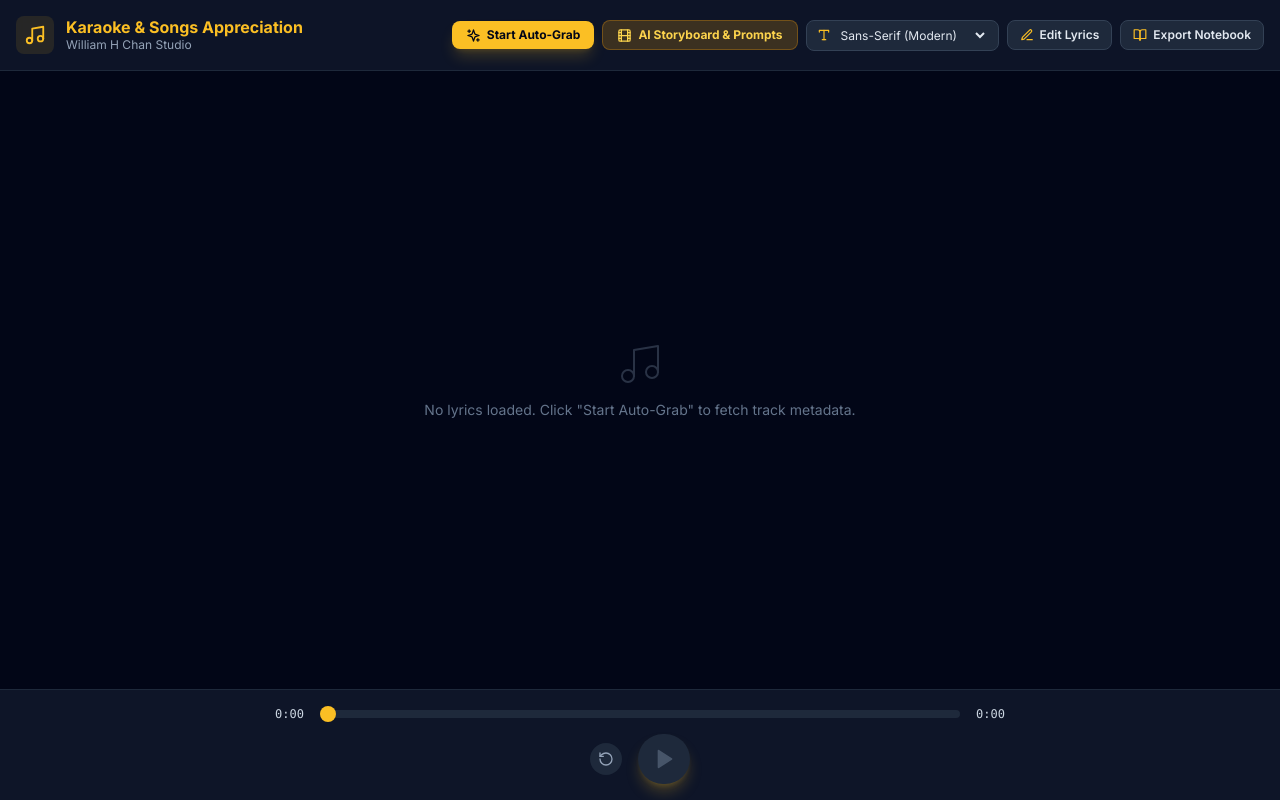
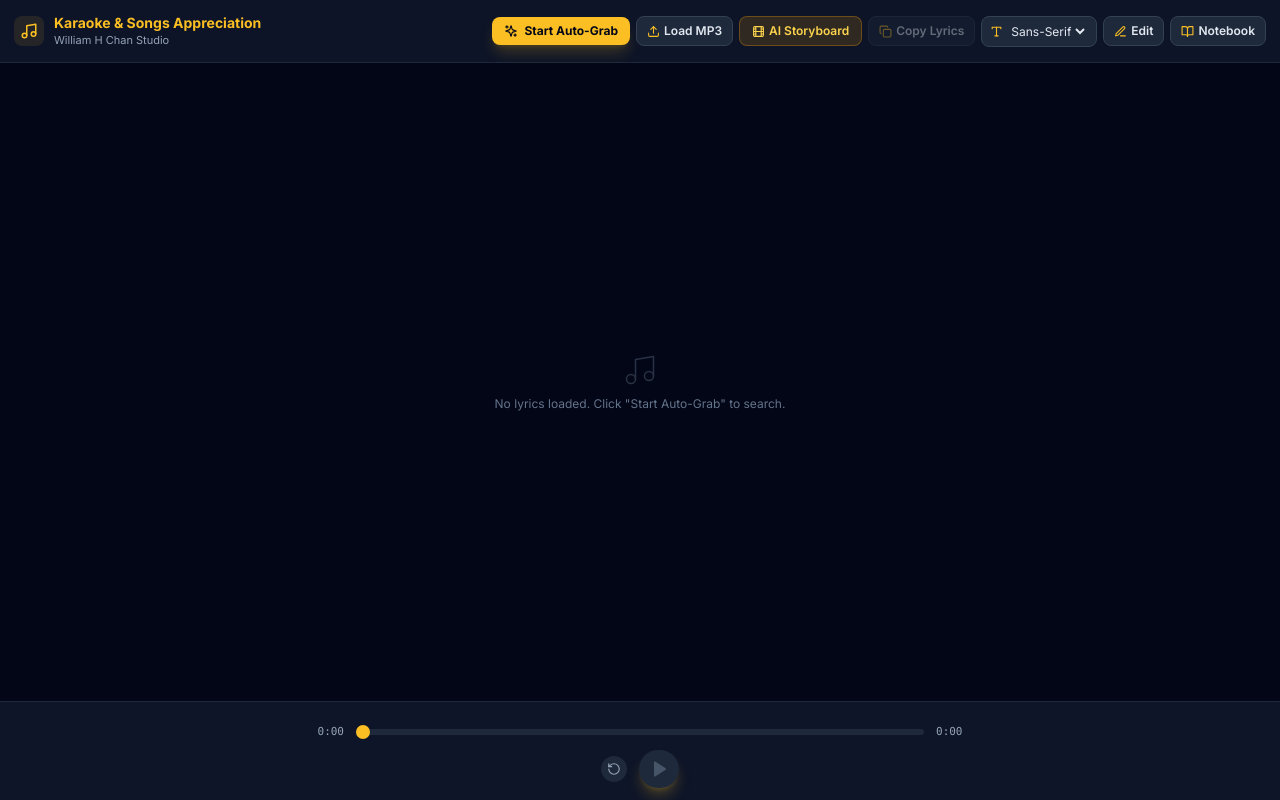
Before and after one commit to williamchan23810-art/lyrics-engine-backend, a React (Vite) app: page / in a window 1280 px wide. Built offline with nearby package versions, Linux system fonts and the light colour scheme.

Commit message:
Update LyricsEnginePlayer.jsx

```diff
--- a/src/LyricsEnginePlayer.jsx
+++ b/src/LyricsEnginePlayer.jsx
@@ -1,6 +1,6 @@
 // src/LyricsEnginePlayer.jsx
 import React, { useState, useRef, useEffect, useCallback } from 'react';
-import { Play, Pause, Film, Edit3, Type, Music, BookOpen, Check, Sparkles, RotateCcw } from 'lucide-react';
+import { Play, Pause, Film, Edit3, Type, Music, BookOpen, Check, Sparkles, Upload, Copy, RotateCcw } from 'lucide-react';
 import StoryboardModal from './StoryboardModal';
 import LyricsEditorModal from './LyricsEditorModal';
 import AutoGeneratorModal from './AutoGeneratorModal';
@@ -17,14 +17,17 @@ const LyricsEnginePlayer = ({
   const [duration, setDuration] = useState(0);
   const [fontStyle, setFontStyle] = useState('sans');
 
-  // Modal State Controls
+  // Modal & Clipboard Controls
   const [isStoryboardOpen, setIsStoryboardOpen] = useState(false);
   const [isEditorOpen, setIsEditorOpen] = useState(false);
   const [isAutoGrabOpen, setIsAutoGrabOpen] = useState(false);
   const [copiedNotebook, setCopiedNotebook] = useState(false);
+  const [copiedRawLyrics, setCopiedRawLyrics] = useState(false);
 
+  const audioRef = useRef(null);
   const scrollContainerRef = useRef(null);
   const activeLyricRef = useRef(null);
+  const fileInputRef = useRef(null);
   const virtualTimerRef = useRef(null);
 
   useEffect(() => {
@@ -33,15 +36,21 @@ const LyricsEnginePlayer = ({
     }
   }, [initialTrackData]);
 
-  // High-Precision Virtual Metronome Clock (Decoupled from local audio files)
+  // Dual-Engine Play / Pause Controller (Handles both real audio and virtual metronome)
   const togglePlayPause = () => {
     if (isPlaying) {
+      if (audioRef.current && trackData?.audioUrl) {
+        audioRef.current.pause();
+      }
       if (virtualTimerRef.current) {
         clearInterval(virtualTimerRef.current);
       }
       setIsPlaying(false);
     } else {
-      const tickRate = 50; // ms interval for smooth 20fps timeline scrub
+      if (audioRef.current && trackData?.audioUrl) {
+        audioRef.current.play().catch((e) => console.warn("Audio playback blocked:", e));
+      } else {
+        const tickRate = 50; // 50ms tick for smooth timeline progression
         virtualTimerRef.current = setInterval(() => {
           setCurrentTime((prev) => {
             const maxDur = duration || 240;
@@ -54,28 +63,61 @@ const LyricsEnginePlayer = ({
             return next;
           });
         }, tickRate);
+      }
       setIsPlaying(true);
     }
   };
 
   const handleResetTimeline = () => {
     if (virtualTimerRef.current) clearInterval(virtualTimerRef.current);
+    if (audioRef.current && trackData?.audioUrl) {
+      audioRef.current.currentTime = 0;
+      audioRef.current.pause();
+    }
     setIsPlaying(false);
     setCurrentTime(0);
   };
 
-  // Virtual clock cleanup on unmount
   useEffect(() => {
     return () => {
       if (virtualTimerRef.current) clearInterval(virtualTimerRef.current);
     };
   }, []);
 
+  const handleTimeUpdate = () => {
+    if (audioRef.current && trackData?.audioUrl) {
+      setCurrentTime(audioRef.current.currentTime);
+    }
+  };
+
+  const handleLoadedMetadata = () => {
+    if (audioRef.current && audioRef.current.duration) {
+      setDuration(audioRef.current.duration);
+    }
+  };
+
   const handleSeek = (timeInSec) => {
     setCurrentTime(timeInSec);
+    if (audioRef.current && trackData?.audioUrl) {
+      audioRef.current.currentTime = timeInSec;
+    }
   };
 
-  // Synchronizer: Finds active lyric line index by timestamp
+  const handleAudioFileUpload = (e) => {
+    const file = e.target.files?.[0];
+    if (file) {
+      if (virtualTimerRef.current) clearInterval(virtualTimerRef.current);
+      const customAudioUrl = URL.createObjectURL(file);
+      setTrackData((prev) => ({
+        ...prev,
+        audioUrl: customAudioUrl
+      }));
+      setIsPlaying(false);
+      setCurrentTime(0);
+      e.target.value = '';
+    }
+  };
+
   const getCurrentLyricIndex = useCallback(() => {
     if (!trackData?.lyrics || trackData.lyrics.length === 0) return -1;
     let index = -1;
@@ -92,7 +134,6 @@ const LyricsEnginePlayer = ({
 
   const currentLyricIdx = getCurrentLyricIndex();
 
-  // Auto-Center Active Lyric with smooth vertical scrolling
   useEffect(() => {
     if (activeLyricRef.current) {
       activeLyricRef.current.scrollIntoView({
@@ -106,7 +147,6 @@ const LyricsEnginePlayer = ({
     setTrackData((prev) => ({ ...prev, lyrics: newLyrics }));
   };
 
-  // Ingests Auto-Grabbed payload & normalizes schema for timeline & storyboard
   const handleSongAutoGenerated = (generatedData) => {
     if (virtualTimerRef.current) clearInterval(virtualTimerRef.current);
 
@@ -130,10 +170,9 @@ const LyricsEnginePlayer = ({
       };
     });
 
-    // Determine duration based on metadata or final lyric timestamp
     let calculatedDuration = generatedData.duration || 0;
     if (!calculatedDuration && normalizedLyrics.length > 0) {
-      calculatedDuration = normalizedLyrics[normalizedLyrics.length - 1].endTime + 5;
+      calculatedDuration = normalizedLyrics[normalizedLyrics.length - 1].endTime + 4;
     }
 
     setDuration(calculatedDuration);
@@ -141,6 +180,7 @@ const LyricsEnginePlayer = ({
       trackId: generatedData.trackId || Date.now().toString(),
       title: generatedData.title || "Untitled Track",
       artist: generatedData.artist || "Unknown Artist",
+      audioUrl: generatedData.audioUrl || "",
       lyrics: normalizedLyrics
     });
 
@@ -150,6 +190,14 @@ const LyricsEnginePlayer = ({
 
     setIsPlaying(false);
     setCurrentTime(0);
+  };
+
+  const handleCopyRawLyrics = () => {
+    if (!trackData?.lyrics || trackData.lyrics.length === 0) return;
+    const plainText = trackData.lyrics.map((l) => l.text).join('\n');
+    navigator.clipboard.writeText(plainText);
+    setCopiedRawLyrics(true);
+    setTimeout(() => setCopiedRawLyrics(false), 2000);
   };
 
   const handleExportToNotebook = async () => {
@@ -165,81 +213,106 @@ const LyricsEnginePlayer = ({
   return (
     <div className={`h-screen w-screen bg-slate-950 text-slate-100 flex flex-col justify-between overflow-hidden ${fontClass}`}>
 
-      {/* Header Toolbar */}
-      <header className="flex flex-wrap items-center justify-between p-4 bg-slate-900/90 border-b border-slate-800 backdrop-blur-md gap-3 z-20">
-        <div className="flex items-center gap-3">
-          <div className="p-2 bg-amber-400/10 rounded-lg text-amber-400">
-            <Music size={22} />
+      {/* Header Bar */}
+      <header className="flex flex-wrap items-center justify-between p-3.5 bg-slate-900/90 border-b border-slate-800 backdrop-blur-md gap-2 z-20">
+        <div className="flex items-center gap-2.5">
+          <div className="p-1.5 bg-amber-400/10 rounded-lg text-amber-400">
+            <Music size={18} />
           </div>
           <div>
-            <h1 className="text-base font-bold text-amber-400 leading-tight">
+            <h1 className="text-sm font-bold text-amber-400 leading-tight">
               {trackData?.title || "Karaoke & Songs Appreciation"}
             </h1>
-            <p className="text-xs text-slate-400">
+            <p className="text-[11px] text-slate-400">
               {trackData?.artist || "William H Chan Studio"}
             </p>
           </div>
         </div>
 
         {/* Action Controls */}
-        <div className="flex items-center gap-2 flex-wrap">
+        <div className="flex items-center gap-1.5 flex-wrap">
           <button
             onClick={() => setIsAutoGrabOpen(true)}
-            className="flex items-center gap-1.5 bg-amber-400 hover:bg-amber-300 text-slate-950 px-3.5 py-1.5 rounded-lg text-xs font-bold transition shadow-lg shadow-amber-400/20 cursor-pointer"
+            className="flex items-center gap-1.5 bg-amber-400 hover:bg-amber-300 text-slate-950 px-3 py-1.5 rounded-lg text-xs font-bold transition shadow-lg shadow-amber-400/20 cursor-pointer"
           >
-            <Sparkles size={15} />
+            <Sparkles size={14} />
             <span>Start Auto-Grab</span>
+          </button>
+
+          {/* Optional MP3 Uploader for Audio Playback */}
+          <input
+            type="file"
+            ref={fileInputRef}
+            onChange={handleAudioFileUpload}
+            accept="audio/*"
+            className="hidden"
+          />
+          <button
+            onClick={() => fileInputRef.current?.click()}
+            className="flex items-center gap-1 bg-slate-800 hover:bg-slate-700 text-slate-200 px-2.5 py-1.5 rounded-lg text-xs font-semibold border border-slate-700 transition cursor-pointer"
+          >
+            <Upload size={13} className="text-amber-400" />
+            <span>{trackData?.audioUrl ? 'Change MP3' : 'Load MP3'}</span>
           </button>
 
           <button
             onClick={() => setIsStoryboardOpen(true)}
-            className="flex items-center gap-1.5 bg-amber-500/20 hover:bg-amber-500/30 text-amber-300 border border-amber-500/30 px-3.5 py-1.5 rounded-lg text-xs font-bold transition cursor-pointer"
+            className="flex items-center gap-1 bg-amber-500/15 hover:bg-amber-500/25 text-amber-300 border border-amber-500/30 px-3 py-1.5 rounded-lg text-xs font-semibold transition cursor-pointer"
           >
-            <Film size={15} />
-            <span>AI Storyboard & Prompts</span>
+            <Film size={13} />
+            <span>AI Storyboard</span>
           </button>
 
-          <div className="flex items-center gap-1.5 bg-slate-800 border border-slate-700 rounded-lg px-2.5 py-1.5 text-xs text-slate-300">
-            <Type size={14} className="text-amber-400" />
+          <button
+            onClick={handleCopyRawLyrics}
+            disabled={!trackData?.lyrics || trackData.lyrics.length === 0}
+            className="flex items-center gap-1 bg-slate-800 hover:bg-slate-700 text-slate-200 disabled:opacity-40 px-2.5 py-1.5 rounded-lg text-xs font-semibold border border-slate-700 transition cursor-pointer"
+          >
+            {copiedRawLyrics ? <Check size={13} className="text-emerald-400" /> : <Copy size={13} className="text-amber-400" />}
+            <span>{copiedRawLyrics ? 'Copied' : 'Copy Lyrics'}</span>
+          </button>
+
+          <div className="flex items-center gap-1 bg-slate-800 border border-slate-700 rounded-lg px-2 py-1.5 text-xs text-slate-300">
+            <Type size={13} className="text-amber-400" />
             <select
               value={fontStyle}
               onChange={(e) => setFontStyle(e.target.value)}
               className="bg-transparent text-xs text-slate-200 focus:outline-none cursor-pointer"
             >
-              <option value="sans" className="bg-slate-900 text-slate-200">Sans-Serif (Modern)</option>
-              <option value="cambria" className="bg-slate-900 text-slate-200">Cambria (Classic Serif)</option>
+              <option value="sans" className="bg-slate-900 text-slate-200">Sans-Serif</option>
+              <option value="cambria" className="bg-slate-900 text-slate-200">Cambria</option>
             </select>
           </div>
 
           <button
             onClick={() => setIsEditorOpen(true)}
-            className="flex items-center gap-1.5 bg-slate-800 hover:bg-slate-700 text-slate-200 px-3 py-1.5 rounded-lg text-xs font-semibold border border-slate-700 transition cursor-pointer"
+            className="flex items-center gap-1 bg-slate-800 hover:bg-slate-700 text-slate-200 px-2.5 py-1.5 rounded-lg text-xs font-semibold border border-slate-700 transition cursor-pointer"
           >
-            <Edit3 size={14} className="text-amber-400" />
-            <span>Edit Lyrics</span>
+            <Edit3 size={13} className="text-amber-400" />
+            <span>Edit</span>
           </button>
 
           <button
             onClick={handleExportToNotebook}
-            className="flex items-center gap-1.5 bg-slate-800 hover:bg-slate-700 text-slate-200 px-3 py-1.5 rounded-lg text-xs font-semibold border border-slate-700 transition cursor-pointer"
+            className="flex items-center gap-1 bg-slate-800 hover:bg-slate-700 text-slate-200 px-2.5 py-1.5 rounded-lg text-xs font-semibold border border-slate-700 transition cursor-pointer"
           >
-            {copiedNotebook ? <Check size={14} className="text-emerald-400" /> : <BookOpen size={14} className="text-amber-400" />}
-            <span>{copiedNotebook ? 'Copied!' : 'Export Notebook'}</span>
+            {copiedNotebook ? <Check size={13} className="text-emerald-400" /> : <BookOpen size={13} className="text-amber-400" />}
+            <span>{copiedNotebook ? 'Copied!' : 'Notebook'}</span>
           </button>
         </div>
       </header>
 
-      {/* Main High-Contrast Scrollable Lyrics Stage */}
-      <main className="flex-1 flex flex-col items-center justify-center p-4 relative overflow-hidden">
+      {/* Main Compact Lyrics Stage (No Scrollbars, Reduced Font & Spacing) */}
+      <main className="flex-1 flex flex-col items-center justify-center p-3 relative overflow-hidden">
         {!trackData?.lyrics || trackData.lyrics.length === 0 ? (
-          <div className="flex flex-col items-center space-y-3 text-slate-500">
-            <Music size={48} className="stroke-1 opacity-40" />
-            <p className="text-sm">No lyrics loaded. Click "Start Auto-Grab" to fetch track metadata.</p>
+          <div className="flex flex-col items-center space-y-2 text-slate-500">
+            <Music size={36} className="stroke-1 opacity-40" />
+            <p className="text-xs">No lyrics loaded. Click "Start Auto-Grab" to search.</p>
           </div>
         ) : (
           <div
             ref={scrollContainerRef}
-            className="w-full max-w-3xl h-[58vh] overflow-y-auto space-y-6 py-28 px-4 text-center scroll-smooth scrollbar-thin scrollbar-thumb-slate-700 scrollbar-track-transparent"
+            className="w-full max-w-2xl h-[62vh] overflow-y-auto overflow-x-hidden space-y-2.5 py-24 px-4 text-center scroll-smooth [scrollbar-width:none] [-ms-overflow-style:none] [&::-webkit-scrollbar]:hidden select-text"
           >
             {trackData.lyrics.map((line, idx) => {
               const isActive = idx === currentLyricIdx;
@@ -248,27 +321,27 @@ const LyricsEnginePlayer = ({
                   key={idx}
                   ref={isActive ? activeLyricRef : null}
                   onClick={() => handleSeek(line.startTime)}
-                  title={`Click to jump to ${(line.startTime).toFixed(1)}s`}
-                  className={`cursor-pointer transition-all duration-300 py-3 px-6 rounded-2xl flex flex-wrap justify-center items-center gap-x-2 gap-y-1 ${
+                  title={`Jump to ${(line.startTime).toFixed(1)}s`}
+                  className={`cursor-pointer transition-all duration-200 py-1.5 px-4 rounded-xl flex flex-wrap justify-center items-center gap-x-1.5 gap-y-0.5 ${
                     isActive
-                      ? 'text-amber-400 scale-110 font-bold bg-slate-900/90 border border-amber-400/30 shadow-[0_0_25px_rgba(251,191,36,0.15)] opacity-100'
-                      : 'text-slate-300 hover:text-slate-100 hover:bg-slate-900/40 opacity-70 hover:opacity-100'
+                      ? 'text-amber-400 scale-105 font-bold bg-slate-900/90 border border-amber-400/30 shadow-[0_0_15px_rgba(251,191,36,0.12)] opacity-100'
+                      : 'text-slate-300 hover:text-slate-100 hover:bg-slate-900/30 opacity-70 hover:opacity-100'
                   }`}
                 >
-                  {/* Word / Token-Level Rendering with Phonetics */}
+                  {/* Token Level Rendering with Ruby Phonetics */}
                   {line.tokens && line.tokens.length > 0 ? (
                     line.tokens.map((token, tIdx) => (
-                      <ruby key={tIdx} className="text-lg md:text-2xl inline-flex flex-col items-center">
+                      <ruby key={tIdx} className="text-sm md:text-base inline-flex flex-col items-center">
                         <span className="leading-tight">{token.char}</span>
                         {token.phonetic && (
-                          <rt className="text-[10px] md:text-xs text-amber-300/80 font-normal tracking-wide">
+                          <rt className="text-[9px] text-amber-300/80 font-normal tracking-tight">
                             {token.phonetic}
                           </rt>
                         )}
                       </ruby>
                     ))
                   ) : (
-                    <span className="text-lg md:text-2xl font-medium leading-relaxed">
+                    <span className="text-sm md:text-base font-normal leading-snug">
                       {line.text}
                     </span>
                   )}
@@ -279,11 +352,22 @@ const LyricsEnginePlayer = ({
         )}
       </main>
 
-      {/* Footer Metronome & Scrubber */}
-      <footer className="bg-slate-900/95 border-t border-slate-800 p-4 space-y-3 z-20 backdrop-blur-md">
+      {/* Footer Scrubber & Dual Playback Engine */}
+      <footer className="bg-slate-900/95 border-t border-slate-800 p-3 space-y-2.5 z-20 backdrop-blur-md">
+        <audio
+          ref={audioRef}
+          src={trackData?.audioUrl || ""}
+          onTimeUpdate={handleTimeUpdate}
+          onLoadedMetadata={handleLoadedMetadata}
+          onEnded={() => {
+            setIsPlaying(false);
+            if (virtualTimerRef.current) clearInterval(virtualTimerRef.current);
+          }}
+        />
+
         {/* Scrub Bar */}
-        <div className="max-w-3xl mx-auto flex items-center gap-4">
-          <span className="text-xs font-mono text-slate-300 w-12 text-right">
+        <div className="max-w-2xl mx-auto flex items-center gap-3">
+          <span className="text-[11px] font-mono text-slate-400 w-10 text-right">
             {Math.floor(currentTime / 60)}:{(Math.floor(currentTime % 60) || 0).toString().padStart(2, '0')}
           </span>
 
@@ -294,30 +378,30 @@ const LyricsEnginePlayer = ({
             step="0.05"
             value={currentTime || 0}
             onChange={(e) => handleSeek(parseFloat(e.target.value))}
-            className="flex-1 h-2 appearance-none bg-slate-800 rounded-full outline-none [&::-webkit-slider-thumb]:appearance-none [&::-webkit-slider-thumb]:w-4 [&::-webkit-slider-thumb]:h-4 [&::-webkit-slider-thumb]:rounded-full [&::-webkit-slider-thumb]:bg-amber-400 cursor-pointer"
+            className="flex-1 h-1.5 appearance-none bg-slate-800 rounded-full outline-none [&::-webkit-slider-thumb]:appearance-none [&::-webkit-slider-thumb]:w-3.5 [&::-webkit-slider-thumb]:h-3.5 [&::-webkit-slider-thumb]:rounded-full [&::-webkit-slider-thumb]:bg-amber-400 cursor-pointer"
           />
 
-          <span className="text-xs font-mono text-slate-300 w-12">
+          <span className="text-[11px] font-mono text-slate-400 w-10">
             {Math.floor((duration || 0) / 60)}:{(Math.floor((duration || 0) % 60) || 0).toString().padStart(2, '0')}
           </span>
         </div>
 
-        {/* Action Controls */}
-        <div className="flex items-center justify-center gap-4">
+        {/* Controls */}
+        <div className="flex items-center justify-center gap-3">
           <button
             onClick={handleResetTimeline}
-            title="Reset to 0:00"
-            className="p-2 text-slate-400 hover:text-slate-200 bg-slate-800 hover:bg-slate-700 rounded-full transition cursor-pointer"
+            title="Reset Timeline to 0:00"
+            className="p-1.5 text-slate-400 hover:text-slate-200 bg-slate-800 hover:bg-slate-700 rounded-full transition cursor-pointer"
           >
-            <RotateCcw size={16} />
+            <RotateCcw size={14} />
           </button>
 
           <button
             onClick={togglePlayPause}
             disabled={!trackData?.lyrics || trackData.lyrics.length === 0}
-            className="p-3.5 bg-amber-400 hover:bg-amber-300 disabled:bg-slate-800 disabled:text-slate-600 text-slate-950 rounded-full transition shadow-lg shadow-amber-400/25 active:scale-95 cursor-pointer flex items-center justify-center"
+            className="p-2.5 bg-amber-400 hover:bg-amber-300 disabled:bg-slate-800 disabled:text-slate-600 text-slate-950 rounded-full transition shadow-lg shadow-amber-400/25 active:scale-95 cursor-pointer flex items-center justify-center"
           >
-            {isPlaying ? <Pause size={22} /> : <Play size={22} className="ml-0.5" fill="currentColor" />}
+            {isPlaying ? <Pause size={18} /> : <Play size={18} className="ml-0.5" fill="currentColor" />}
           </button>
         </div>
       </footer>
```
Lines whose indentation alone changed are shown as unchanged.
